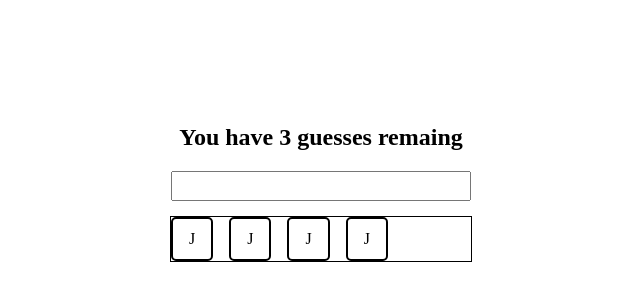
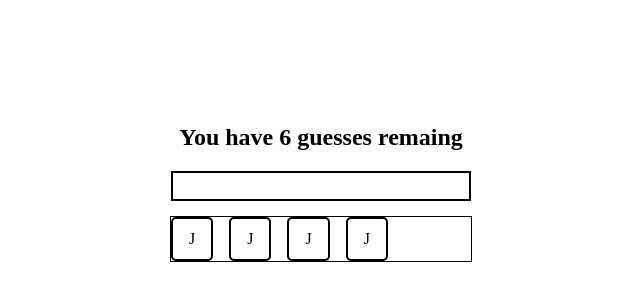
Before and after one commit to JJWallis/practical-questions, a React (Create React App) app: page /about in a window 1280 px wide. Shown: the part 210-510 px from the top of the page, without its empty margins (319-959 px from the left). Built offline with nearby package versions, Linux system fonts and the light colour scheme.

Commit message:
guess state setup and working

```diff
--- a/src/About.tsx
+++ b/src/About.tsx
@@ -1,14 +1,25 @@
-import React from 'react'
+import React, { useState } from 'react'
 
 // user has 6 attempts (wins if guesses correct < 6)
 // highlight each try => yellow if letter present + wrong position
 // green => letter present + correct position | greyed out => letter not present
 
 const About = () => {
+   const [guess, setGuess] = useState({
+      userGuess: '',
+      guessesRemaining: 6,
+   })
+
    return (
       <main>
-         <h2 className="title">You have 3 guesses remaing</h2>
-         <input />
+         <h2 className="title">
+            You have {guess.guessesRemaining} guesses remaing
+         </h2>
+         <input
+            value={guess.userGuess}
+            onChange={(e) => setGuess({ ...guess, userGuess: e.target.value })}
+            className="input"
+         />
          <div role="grid" className="grid-letters">
             <div className="grid-letter">J</div>
             <div className="grid-letter">J</div>
```
